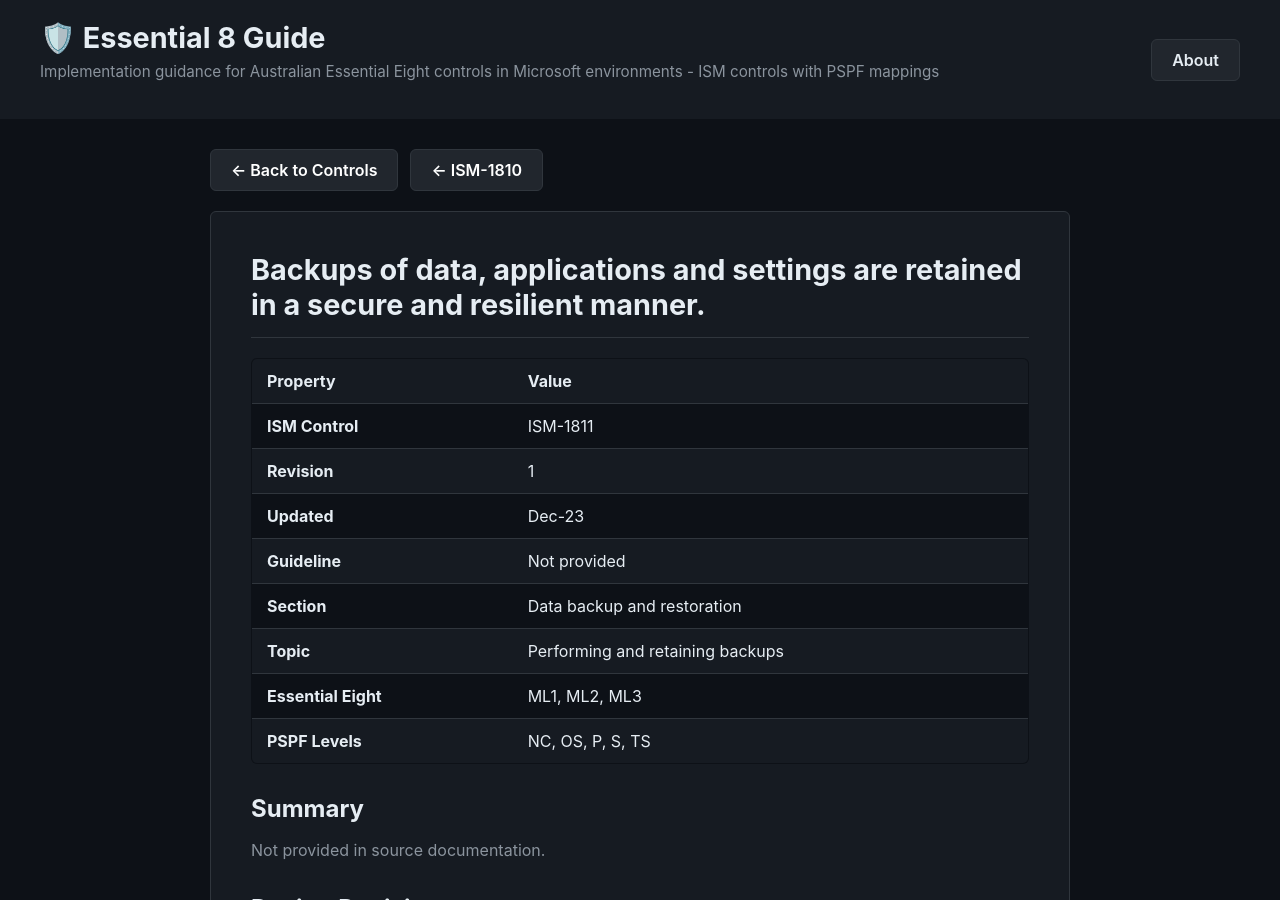
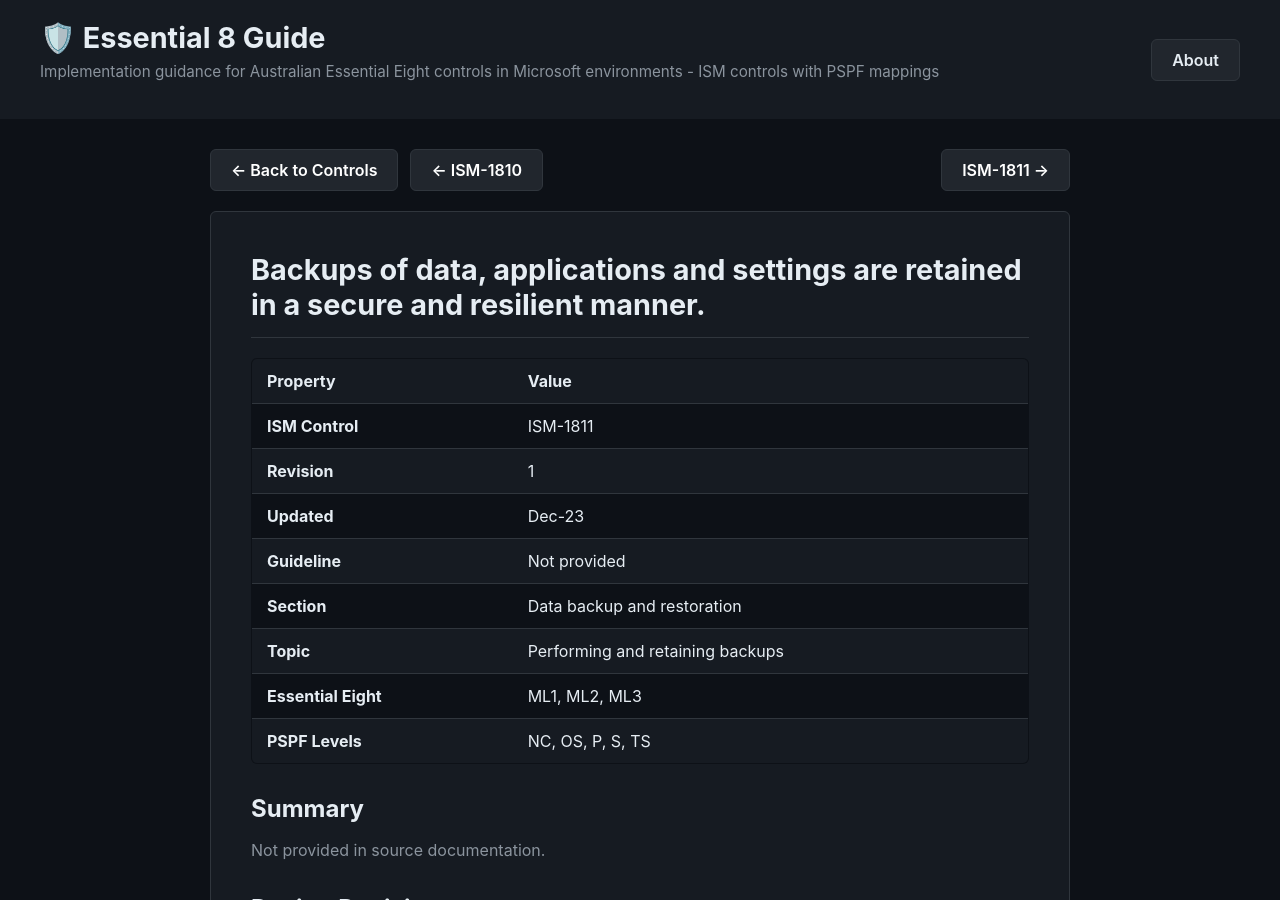
Before and after one commit to alanburchill/ISM-Controls-Guide, a Jekyll site: the page built from controls/ISM-1811.md, in a window 1280 px wide and 900 px high. Built offline with Jekyll 4.4.1, drawn with Linux system fonts in a browser that asks for light colours.

Commit message:
fix: compute next_idx for prev/next navigation so next button appears

```diff
--- a/_layouts/control.html
+++ b/_layouts/control.html
@@ -87,8 +87,10 @@
       {% endfor %}
       {% if idx != nil %}
         {% assign prev_idx = idx | minus: 1 %}
+        {% assign next_idx = idx | plus: 1 %}
       {% else %}
         {% assign prev_idx = -1 %}
+        {% assign next_idx = controls.size %}
       {% endif %}
 
       {% if prev_idx >= 0 %}
```
